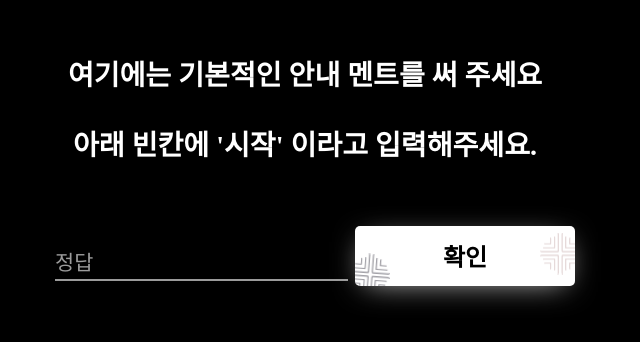
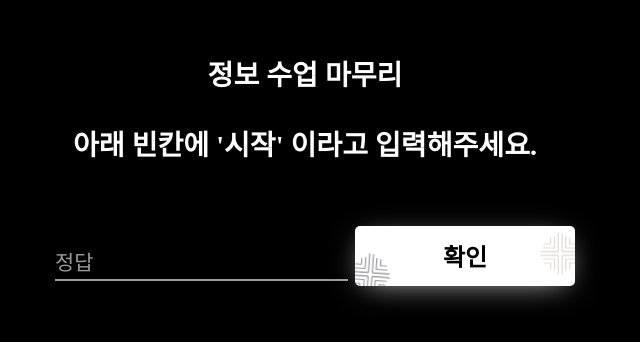
Before and after one commit to i50250e/Maze, a plain HTML site: page index.html in a window 1280 px wide. Shown: the part 108-450 px from the top of the page, without its empty margins (335-975 px from the left). Drawn offline with Linux system fonts and the light colour scheme; a web font is replaced by a local one.

Commit message:
no message

```diff
--- a/index.html
+++ b/index.html
@@ -2,7 +2,7 @@
 <html>
 
   <head>
-    <title> 방탈출 게임의 제목 작성 </title>
+    <title> 정보 수업 마무리 </title>
     <meta charset="UTF-8">
     <link rel="stylesheet" href="./code_page/style.css">
     <script type="text/javascript" src="./code_page/script.js"></script>
@@ -11,7 +11,7 @@
     <body>
 
       <div class="intro">
-        <h3> 여기에는 기본적인 안내 멘트를 써 주세요 </h3>
+        <h3> 정보 수업 마무리 </h3>
         <h3> 아래 빈칸에 '시작' 이라고 입력해주세요. </h3>
       </div>
 
```
Also changed, not shown: code_page/page01_start.html (+2 -2 lines).
